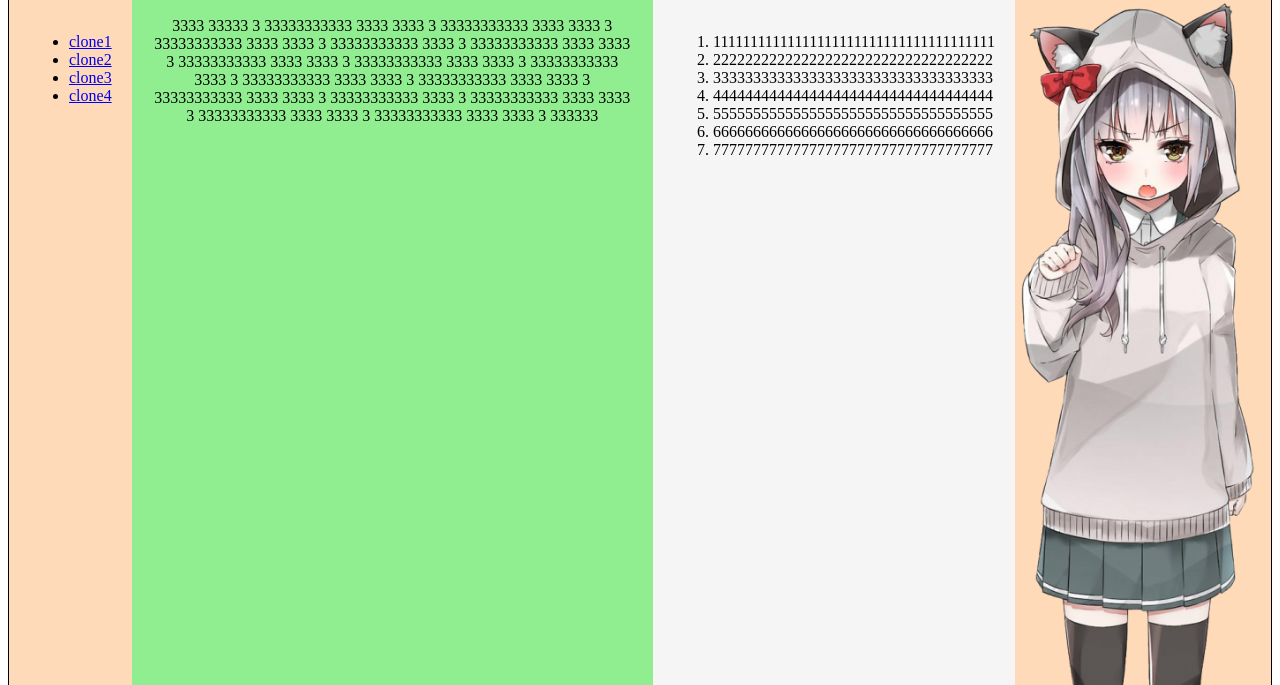
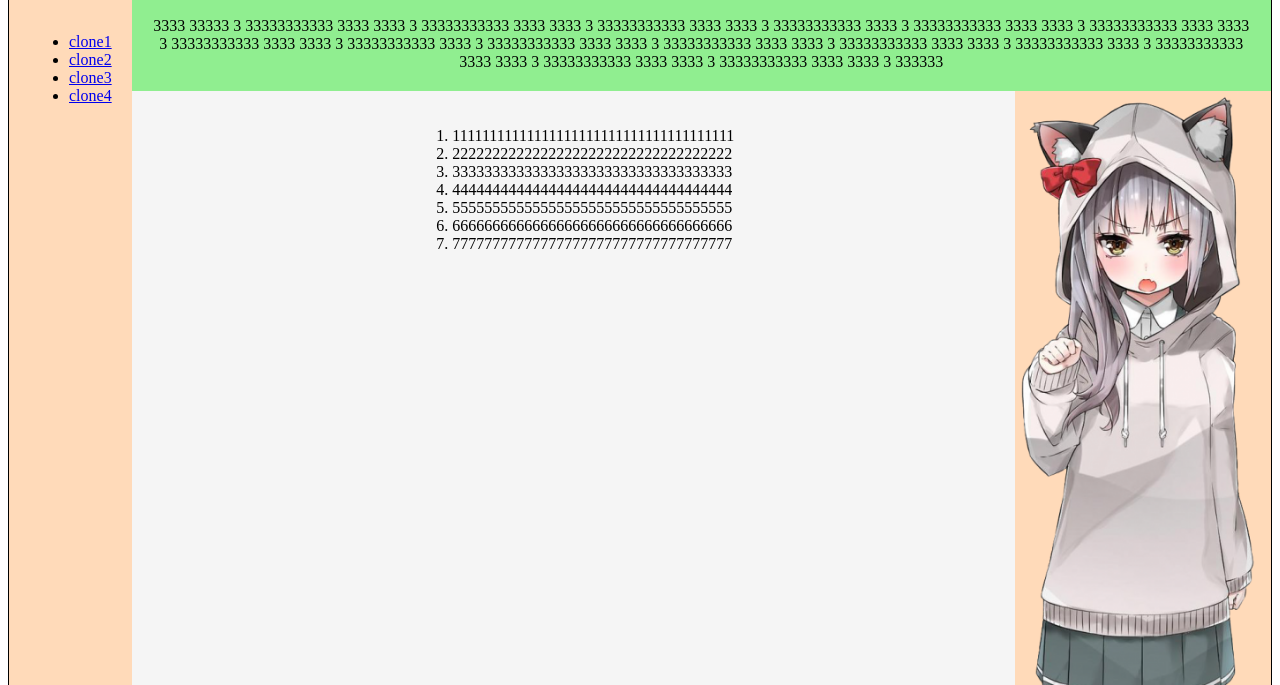
Before and after one commit to Givikap120/Web, a plain HTML site: page Lab2/Flex/index.html in a window 1280 px wide. Shown: the part 108-793 px from the top of the page. Drawn offline with Linux system fonts and the light colour scheme.

Commit message:
Add files via upload

```diff
--- a/Lab2/Flex/index.html
+++ b/Lab2/Flex/index.html
@@ -19,7 +19,7 @@
 		  <li><a href="clone4.html">clone4</a></li>
 		</ul>
 	  </div>
-	  <div class="right flexrow">
+	  <div class="right flexcolumn">
 		<div class="section-3 padding">3333 33333 3 33333333333 3333 3333 3 33333333333 3333 3333 3 33333333333 3333 3333 3 33333333333 3333 3 33333333333 3333 3333 3 33333333333 3333 3333 3 33333333333 3333 3333 3 33333333333 3333 3 33333333333 3333 3333 3 33333333333 3333 3333 3 33333333333 3333 3333 3 33333333333 3333 3 33333333333 3333 3333 3 33333333333 3333 3333 3 33333333333 3333 3333 3 333333</div>
 		<div class="flexrow flexgrow">
 		  <div class="flexcolumn flexgrow">
--- a/Lab2/Flex/styles.css
+++ b/Lab2/Flex/styles.css
@@ -40,6 +40,8 @@ body{
 
 .right{
 	flex-grow: 4;
+	flex-wrap: wrap;
+    align-items: stretch;
 }
 
 .middle{
```
Also changed, not shown: Lab2/Flex/clone1.html (+1 -1 lines), Lab2/Flex/clone2.html (+1 -1 lines), Lab2/Flex/clone3.html (+1 -1 lines), Lab2/Flex/clone4.html (+1 -1 lines).
